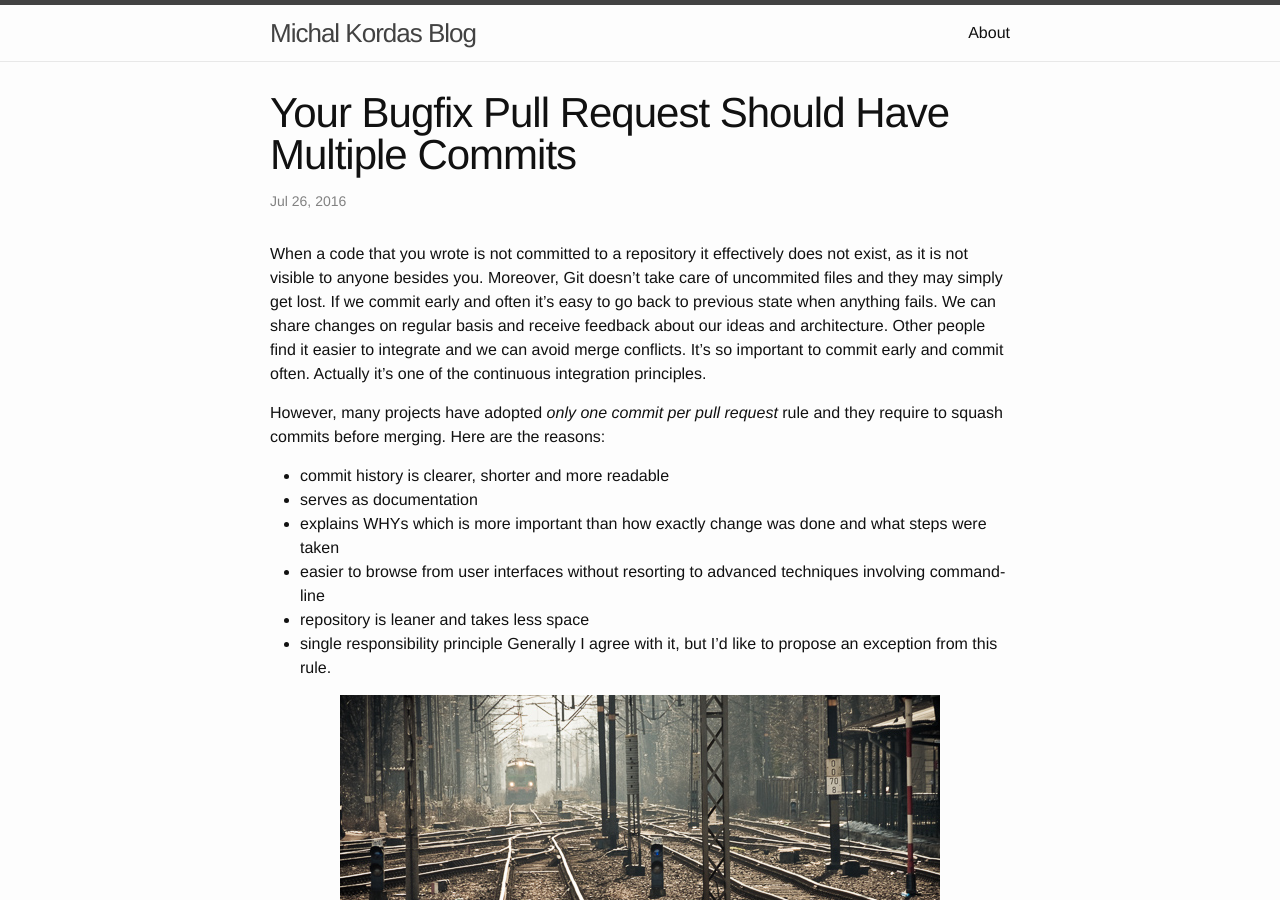
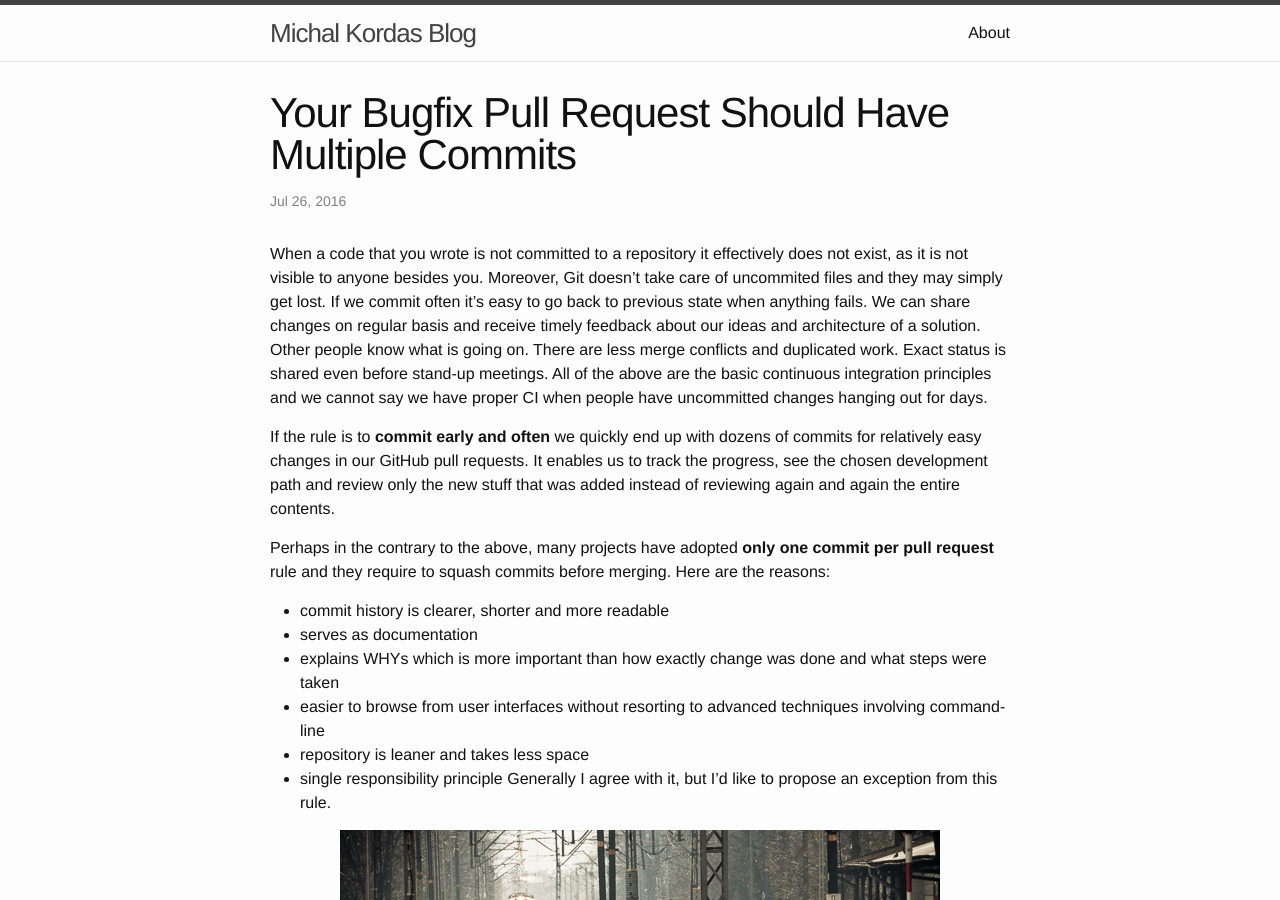
Before and after one commit to mkordas/mkordas.github.io, a Jekyll site: the page built from _posts/2016-07-26-multiple-commits-pr.md, in a window 1280 px wide and 900 px high. Built offline with Jekyll 4.4.1, drawn with Linux system fonts in a browser that asks for light colours.

Commit message:
Add new paragraph

```diff
--- a/_posts/2016-07-26-multiple-commits-pr.md
+++ b/_posts/2016-07-26-multiple-commits-pr.md
@@ -8,11 +8,16 @@ date: 2016-07-26
 
 When a code that you wrote is not committed to a repository it effectively does not exist, as it is not visible to anyone besides you.
 Moreover, Git doesn't take care of uncommited files and they may simply get lost.
-If we commit early and often it's easy to go back to previous state when anything fails.
-We can share changes on regular basis and receive feedback about our ideas and architecture. Other people find it easier to integrate and we can avoid merge conflicts.
-It's so important to commit early and commit often. Actually it's one of the continuous integration principles.
+If we commit often it's easy to go back to previous state when anything fails.
+We can share changes on regular basis and receive timely feedback about our ideas and architecture of a solution.
+Other people know what is going on. There are less merge conflicts and duplicated work.
+Exact status is shared even before stand-up meetings.
+All of the above are the basic continuous integration principles and we cannot say we have proper CI when people have uncommitted changes hanging out for days.
 
-However, many projects have adopted *only one commit per pull request* rule and they require to squash commits before merging. Here are the reasons:
+If the rule is to **commit early and often** we quickly end up with dozens of commits for relatively easy changes in our GitHub pull requests.
+It enables us to track the progress, see the chosen development path and review only the new stuff that was added instead of reviewing again and again the entire contents.
+
+Perhaps in the contrary to the above, many projects have adopted **only one commit per pull request** rule and they require to squash commits before merging. Here are the reasons:
 - commit history is clearer, shorter and more readable
  - serves as documentation
  - explains WHYs which is more important than how exactly change was done and what steps were taken
```
